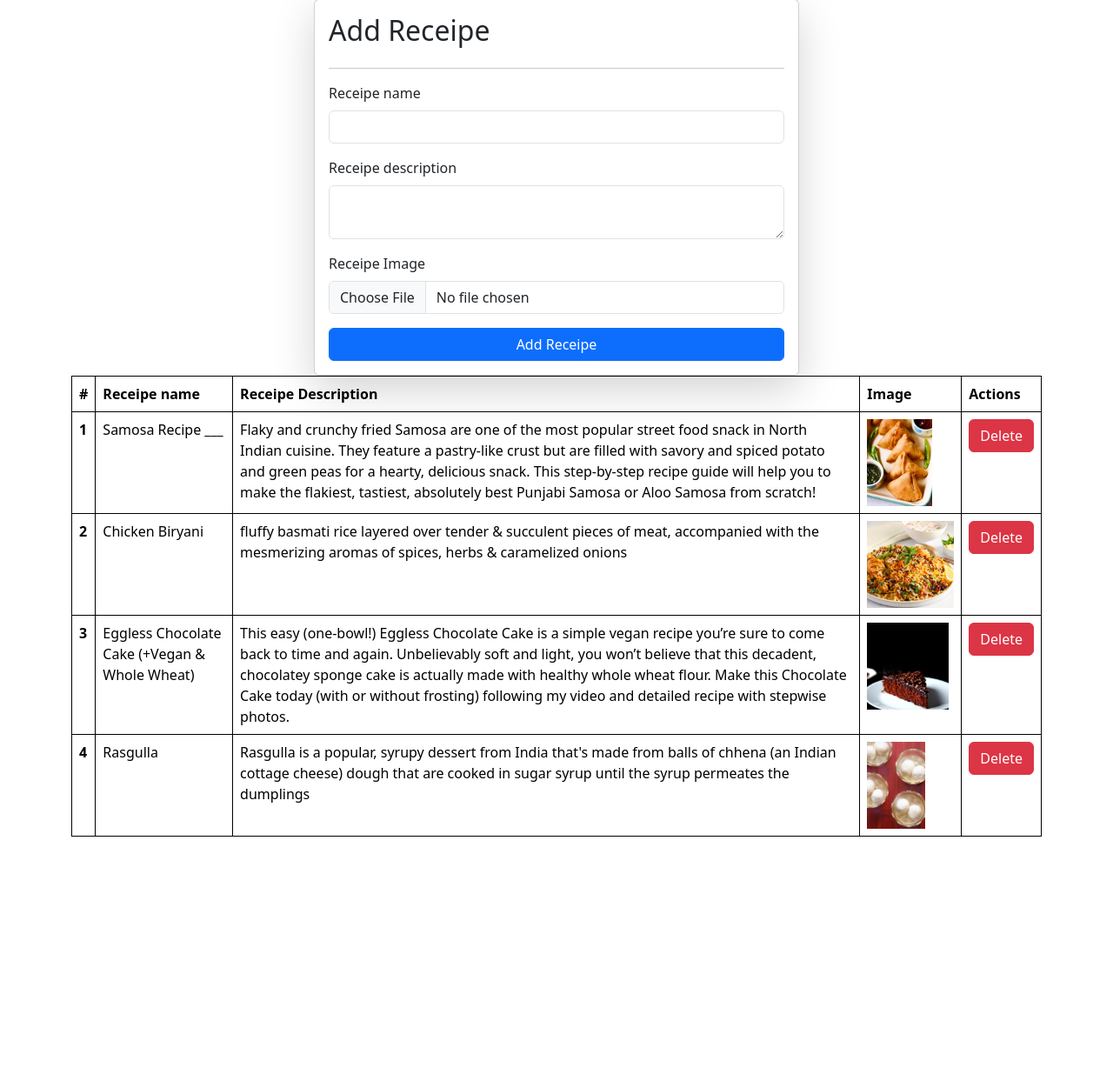
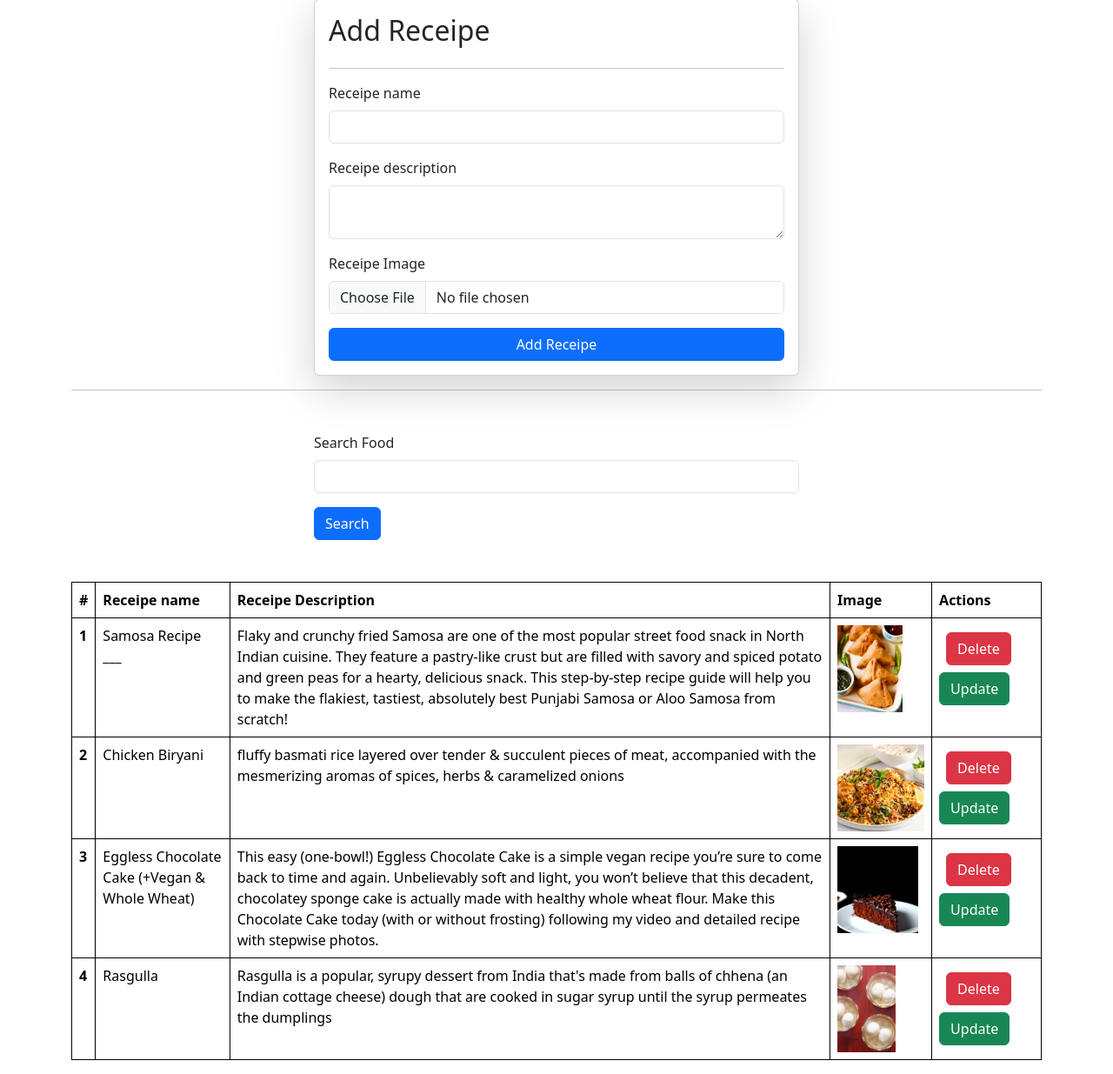
Before and after one commit to ChukkaRoopa/Django, a Django app: page /receipes/ in a window 1280 px wide. Shown: the part 49-1284 px from the top of the page at 87% size. Before the commit the page ends 1011 px from the top, so only its background shows below. Run offline with Django 4.2, Linux system fonts and the light colour scheme; data comes from the database, SQL or seed files in the repository; both versions use the stored data as it was after the commit.

Commit message:
added CRUD operations on receipe project

```diff
--- a/CORE/core/urls.py
+++ b/CORE/core/urls.py
@@ -27,7 +27,8 @@ urlpatterns = [
     path('contacts/', contacts, name = 'contacts'),
     path('about/', about, name = 'about'),
     path('receipes/', receipes, name = 'receipes'),
-    path('delete_receipe/<id>/', receipes, name = 'delete_receipe'),
+    path('delete-receipe/<id>/', delete_receipe, name = 'delete_receipe'),
+    path('update-receipe/<id>/', update_receipe, name = 'update_receipe'),
 
     path('success-page/', success_page, name = 'success_page'),
 
--- a/CORE/vege/templates/receipes.html
+++ b/CORE/vege/templates/receipes.html
@@ -22,7 +22,22 @@
         <button type="submit" class="btn btn-primary">Add Receipe</button>
       </form>
 
-      <table class="table">
+      <hr>
+
+      <div class="mt-5">
+        <div class="mx-auto col-6">
+          <form>
+
+          <div class="mb-3">
+            <label for="exampleInputEmail1" class="form-label">Search Food</label>
+            <input name="search" value="{{receipe.receipe_name}}" type="text" class="form-control">
+          </div>
+          <button type="submit" class="btn btn-primary">Search</button>
+        </form>
+        </div>
+      </div>
+
+      <table class="table mt-5">
         <thead>
           <tr>
             <th scope="col">#</th>
@@ -32,6 +47,7 @@
             <th scope="col">Actions</th>
           </tr>
         </thead>
+
         <tbody>
           {% for receipe in receipes %}
           <tr>
@@ -41,11 +57,13 @@
             <td>
               <img src="/media/{{receipe.receipe_image}}" style="height: 100px"></td>
               <td>
-                <a href="#" class="btn btn-danger">Delete</a>
+                <a href="/delete-receipe/{{receipe.id}}/" class="btn btn-danger m-2">Delete</a>
+                <a href="/update-receipe/{{receipe.id}}/" class="btn btn-success">Update</a>
               </td>
           </tr>
           {% endfor %}
         </tbody>
+
       </table>
 
 </div>
--- a/CORE/vege/views.py
+++ b/CORE/vege/views.py
@@ -1,5 +1,6 @@
 from django.shortcuts import render, redirect
 from .models import *
+from django.http import HttpResponse
 
 # Create your views here.
 
@@ -21,9 +22,38 @@ def receipes(request):
         return redirect('/receipes/')
 
     queryset = Receipe.objects.all()
+
+    if request.GET.get('search'):
+        queryset = queryset.filter(receipe_name__icontains = request.GET.get('search'))
+
     context = {'receipes':queryset}
 
     return render(request, 'receipes.html', context)
 
+def update_receipe(request, id):
+    queryset = Receipe.objects.get(id = id)
+
+    if request.method == "POST":
+
+        data = request.POST
+
+        receipe_image = request.FILES.get('receipe_image')
+        receipe_name = data.get('receipe_name')
+        receipe_description = data.get('receipe_description')
+
+        queryset.receipe_name = receipe_name
+        queryset.receipe_description = receipe_description
+
+        if receipe_image:
+            queryset.receipe_image = receipe_image
+
+        queryset.save()
+        return redirect('/receipes/')
+
+    context = {'receipe':queryset}
+    return render(request, 'update_receipes.html', context)
+
 def delete_receipe(request, id):
+    queryset = Receipe.objects.get(id = id)
+    queryset.delete()
     return redirect('/receipes/')
```
Also changed, not shown: CORE/vege/templates/update_receipes.html (added, +28 -0 lines), CORE/db.sqlite3, CORE/public/static/receipe/rasgulla-recipe-1_1opRVKk.jpg (added).
